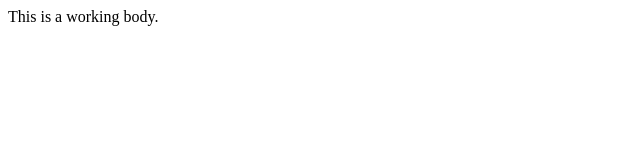
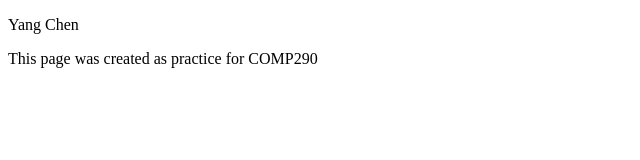
Before and after one commit to YangIon/comp290site, a plain HTML site: page index.html in a window 1280 px wide. Shown: the whole page, without its empty margins (0-640 px from the left). Drawn offline with Linux system fonts and the light colour scheme.

Commit message:
Revised index.html

```diff
--- a/index.html
+++ b/index.html
@@ -7,6 +7,7 @@
         <title>Yang's COMP290 Webpage</title>
     </head>
     <body>
-        This is a working body.
+        <p>Yang Chen</p>
+        <p>This page was created as practice for COMP290</p>
     </body>
 </html>
```
